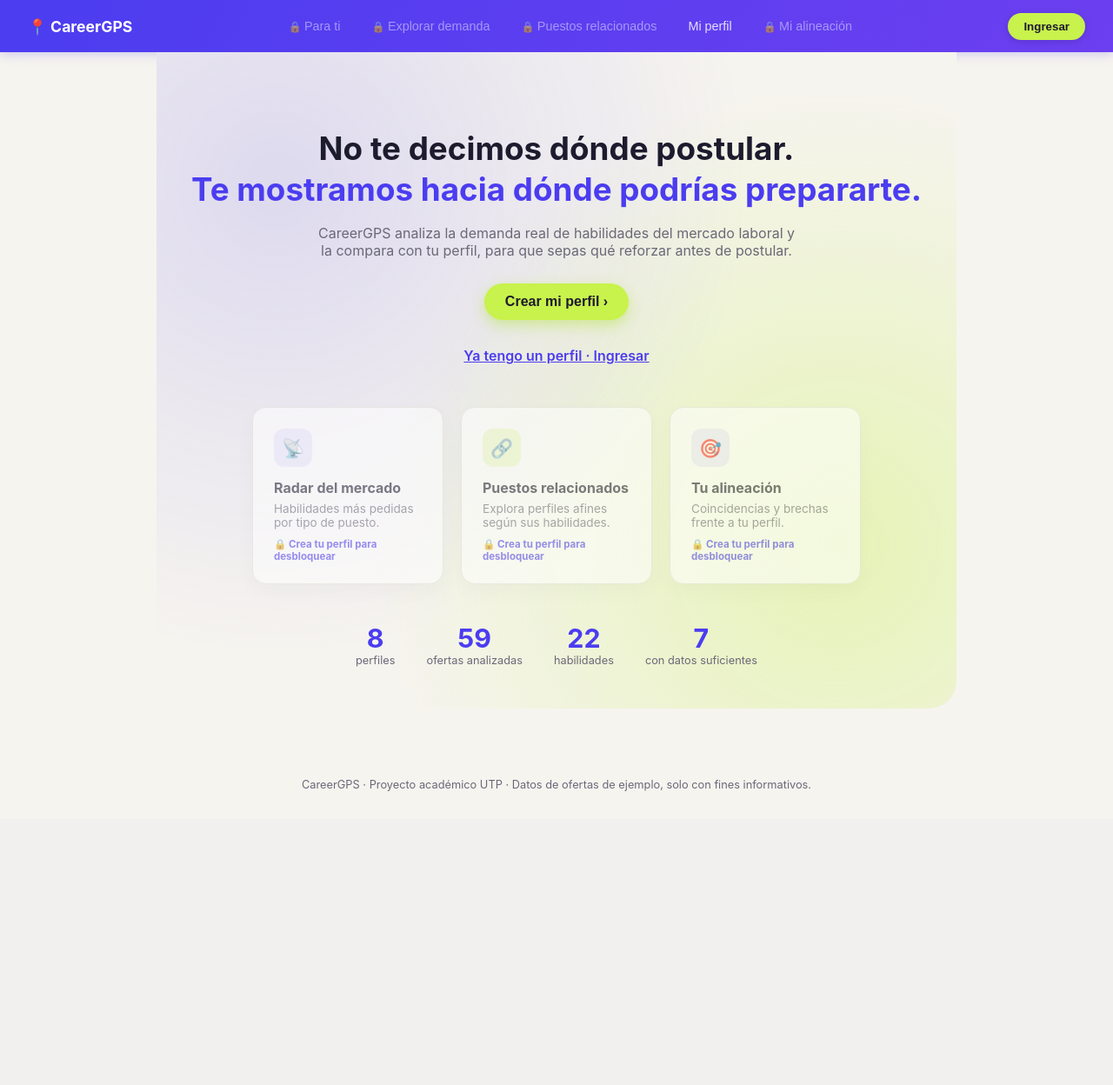
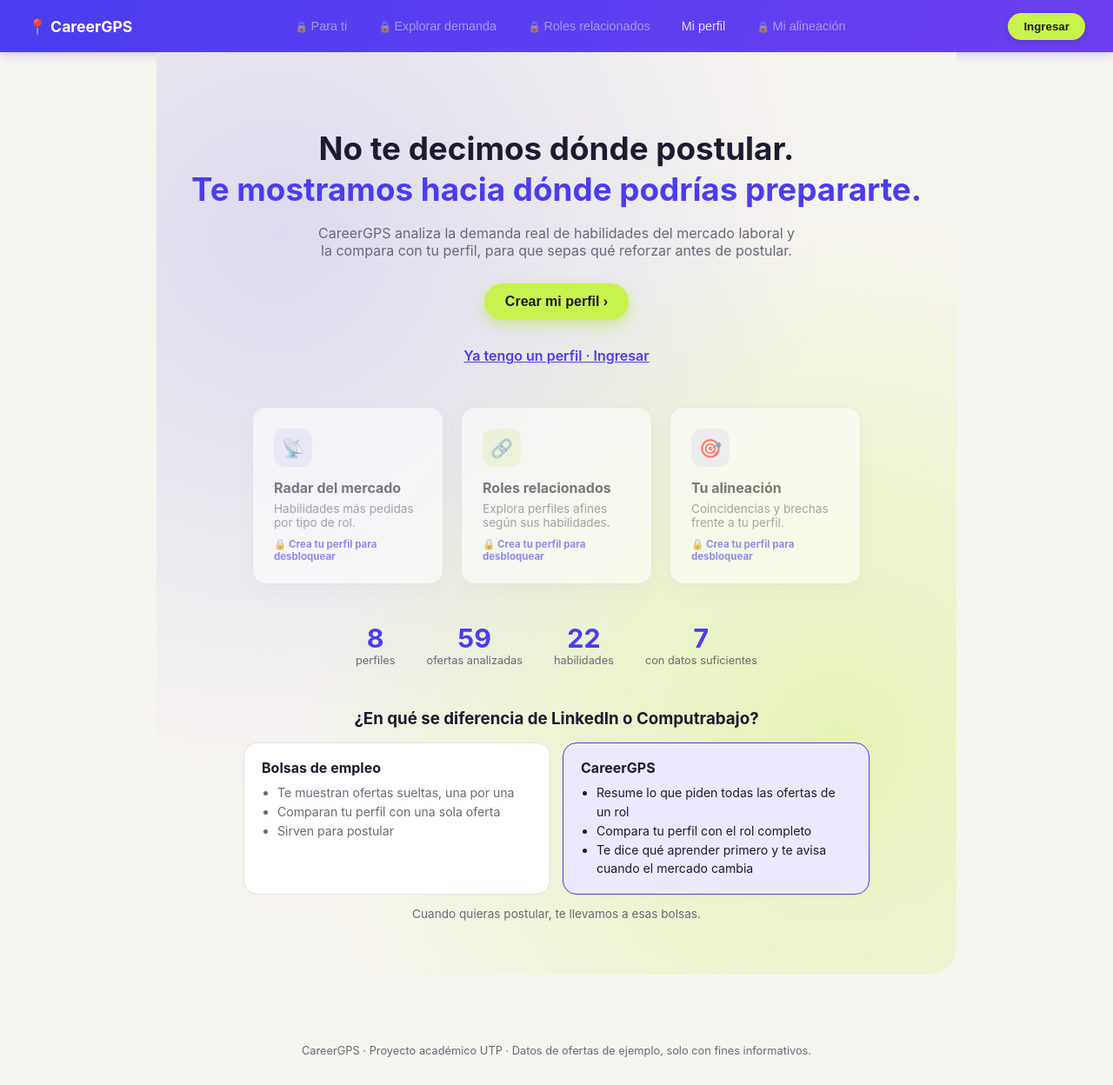
Before and after one commit to gabs-gx/CareerGPS, a Spring Boot app: page / in a window 1280 px wide. Shown: the whole page at 87% size. Before the commit the page ends 910 px from the top, so only its background shows below. Run offline with Spring Boot 4, Linux system fonts and the light colour scheme; data comes from the database, SQL or seed files in the repository.

Commit message:
Perfil se crea al pulsar Listo, roles en vez de puestos y enlaces a bolsas de empleo

```diff
--- a/src/main/java/com/careergps/demand/application/dto/OfertaRequestDTO.java
+++ b/src/main/java/com/careergps/demand/application/dto/OfertaRequestDTO.java
@@ -8,7 +8,7 @@ import jakarta.validation.constraints.NotNull;
 public record OfertaRequestDTO(
         @NotBlank(message = "El codigo es obligatorio") String codigo,
         @NotBlank(message = "El sector es obligatorio") String sector,
-        @NotNull(message = "El puesto es obligatorio") Long puestoId,
+        @NotNull(message = "El rol es obligatorio") Long puestoId,
         @NotBlank(message = "La descripcion es obligatoria") String descripcion,
         List<Long> habilidadIdsConfirmadas) {
 }
--- a/src/main/java/com/careergps/demand/application/service/OfertaService.java
+++ b/src/main/java/com/careergps/demand/application/service/OfertaService.java
@@ -85,7 +85,7 @@ public class OfertaService {
 
     private void validarReferencias(OfertaRequestDTO dto) {
         puestoRepository.findById(dto.puestoId())
-                .orElseThrow(() -> new RecursoNoEncontradoException("Puesto no encontrado: " + dto.puestoId()));
+                .orElseThrow(() -> new RecursoNoEncontradoException("Rol no encontrado: " + dto.puestoId()));
         if (dto.habilidadIdsConfirmadas() != null) {
             for (Long habilidadId : dto.habilidadIdsConfirmadas()) {
                 habilidadRepository.findById(habilidadId)
--- a/src/main/java/com/careergps/demand/application/service/PuestoService.java
+++ b/src/main/java/com/careergps/demand/application/service/PuestoService.java
@@ -54,12 +54,12 @@ public class PuestoService {
 
     public DemandaDTO calcularDemanda(Long puestoId) {
         Puesto puesto = puestoRepository.findById(puestoId)
-                .orElseThrow(() -> new RecursoNoEncontradoException("Puesto no encontrado: " + puestoId));
+                .orElseThrow(() -> new RecursoNoEncontradoException("Rol no encontrado: " + puestoId));
 
         long totalOfertas = ofertaRepository.countByPuestoId(puestoId);
         if (totalOfertas < MINIMO_OFERTAS) {
             throw new DatosInsuficientesException(
-                    "Se necesitan al menos " + MINIMO_OFERTAS + " ofertas para calcular la demanda de este puesto");
+                    "Se necesitan al menos " + MINIMO_OFERTAS + " ofertas para calcular la demanda de este rol");
         }
 
         List<HabilidadFrecuencia> habilidades = ofertaHabilidadRepository.contarFrecuenciaPorPuesto(puestoId).stream()
@@ -89,7 +89,7 @@ public class PuestoService {
 
     public List<PuestoRelacionadoDTO> obtenerPuestosRelacionados(Long puestoId) {
         puestoRepository.findById(puestoId)
-                .orElseThrow(() -> new RecursoNoEncontradoException("Puesto no encontrado: " + puestoId));
+                .orElseThrow(() -> new RecursoNoEncontradoException("Rol no encontrado: " + puestoId));
 
         return puestoRepository.findAll().stream()
                 .filter(otro -> !otro.getId().equals(puestoId))
--- a/src/main/resources/static/css/styles.css
+++ b/src/main/resources/static/css/styles.css
@@ -556,3 +556,20 @@ button.paso { background: none; border: none; font: inherit; cursor: pointer; }
   .paso span { width: 22px; height: 22px; font-size: 0.7rem; }
   .paso-linea { width: 12px; }
 }
+
+.busqueda-externa { margin-top: 18px; padding-top: 14px; border-top: 1px solid var(--border); }
+.busqueda-externa .muted { margin: 0 0 8px; }
+.enlaces { display: flex; gap: 8px; flex-wrap: wrap; }
+.enlace-ext { background: var(--indigo-tint); color: var(--indigo-dark); text-decoration: none; font-weight: 600; font-size: 0.82rem; padding: 7px 14px; border-radius: 999px; transition: transform 0.12s ease, background 0.12s ease; }
+.enlace-ext:hover { background: var(--indigo); color: white; transform: translateY(-1px); }
+
+.comparativa { max-width: 720px; margin: 48px auto 0; text-align: left; }
+.comparativa h3 { text-align: center; margin: 0 0 16px; }
+.comp-grid { display: grid; grid-template-columns: 1fr 1fr; gap: 14px; }
+.comp-col { background: white; border: 1px solid var(--border); border-radius: 16px; padding: 18px 20px; }
+.comp-col.destacada { border-color: var(--indigo); background: var(--indigo-tint); }
+.comp-col h4 { margin: 0 0 8px; }
+.comp-col ul { margin: 0; padding-left: 18px; font-size: 0.88rem; color: var(--muted); line-height: 1.55; }
+.comp-col.destacada ul { color: var(--text-dark); }
+.comparativa > .muted { text-align: center; margin-top: 14px; }
+@media (max-width: 600px) { .comp-grid { grid-template-columns: 1fr; } }
--- a/src/main/resources/static/index.html
+++ b/src/main/resources/static/index.html
@@ -15,7 +15,7 @@
   <nav class="tabs" id="tabs">
     <button class="tab-btn" data-view="inicio">Para ti</button>
     <button class="tab-btn" data-view="demanda">Explorar demanda</button>
-    <button class="tab-btn" data-view="relacionados">Puestos relacionados</button>
+    <button class="tab-btn" data-view="relacionados">Roles relacionados</button>
     <button class="tab-btn" data-view="perfil">Mi perfil</button>
     <button class="tab-btn" data-view="alineacion">Mi alineación</button>
   </nav>
@@ -58,11 +58,11 @@
       <div class="feature-card" data-go="demanda" tabindex="0" role="button">
         <div class="feature-icon indigo">📡</div>
         <h3>Radar del mercado</h3>
-        <p>Habilidades más pedidas por tipo de puesto.</p>
+        <p>Habilidades más pedidas por tipo de rol.</p>
       </div>
       <div class="feature-card" data-go="relacionados" tabindex="0" role="button">
         <div class="feature-icon lime">🔗</div>
-        <h3>Puestos relacionados</h3>
+        <h3>Roles relacionados</h3>
         <p>Explora perfiles afines según sus habilidades.</p>
       </div>
       <div class="feature-card" data-go="alineacion" tabindex="0" role="button">
@@ -73,6 +73,29 @@
     </div>
 
     <div class="stats" id="stats"></div>
+
+    <div class="comparativa">
+      <h3>¿En qué se diferencia de LinkedIn o Computrabajo?</h3>
+      <div class="comp-grid">
+        <div class="comp-col">
+          <h4>Bolsas de empleo</h4>
+          <ul>
+            <li>Te muestran ofertas sueltas, una por una</li>
+            <li>Comparan tu perfil con una sola oferta</li>
+            <li>Sirven para postular</li>
+          </ul>
+        </div>
+        <div class="comp-col destacada">
+          <h4>CareerGPS</h4>
+          <ul>
+            <li>Resume lo que piden todas las ofertas de un rol</li>
+            <li>Compara tu perfil con el rol completo</li>
+            <li>Te dice qué aprender primero y te avisa cuando el mercado cambia</li>
+          </ul>
+        </div>
+      </div>
+      <p class="muted">Cuando quieras postular, te llevamos a esas bolsas.</p>
+    </div>
   </section>
 
   <!-- INICIO -->
@@ -82,19 +105,19 @@
 
     <div id="inicio-vacio" class="card hidden">
       <h3>Aún no elegiste habilidades</h3>
-      <p class="muted">Cuéntanos qué sabes y te mostramos qué puestos se parecen más a ti y qué aprender primero.</p>
+      <p class="muted">Cuéntanos qué sabes y te mostramos qué roles se parecen más a ti y qué aprender primero.</p>
       <button class="btn-primary" id="btn-inicio-habilidades">Elegir mis habilidades ›</button>
     </div>
 
     <div id="inicio-contenido">
       <div class="card">
         <h3>Tus mejores coincidencias</h3>
-        <p class="muted">Toca un puesto para ver el detalle de tu alineación.</p>
+        <p class="muted">Toca un rol para ver el detalle de tu alineación.</p>
         <div id="inicio-ranking"></div>
       </div>
       <div class="card">
         <h3>Aprende esto primero</h3>
-        <p class="muted">Las habilidades que más te acercarían a tus 3 mejores puestos.</p>
+        <p class="muted">Las habilidades que más te acercarían a tus 3 mejores roles.</p>
         <div id="inicio-aprender" class="aprender-grid"></div>
       </div>
     </div>
@@ -112,21 +135,25 @@
         <h3 id="demanda-titulo"></h3>
         <span class="badge" id="demanda-total"></span>
       </div>
-      <p class="muted">Frecuencia de cada habilidad entre las ofertas registradas para este puesto.</p>
+      <p class="muted">Frecuencia de cada habilidad entre las ofertas registradas para este rol.</p>
       <div id="demanda-barras"></div>
-      <button class="btn-secondary" id="btn-ver-relacionados-desde-demanda">Ver puestos relacionados ›</button>
+      <div class="busqueda-externa">
+        <p class="muted">¿Quieres ver ofertas reales de este rol? Se abren en otra pestaña:</p>
+        <div class="enlaces" id="demanda-enlaces"></div>
+      </div>
+      <button class="btn-secondary" id="btn-ver-relacionados-desde-demanda">Ver roles relacionados ›</button>
     </div>
   </section>
 
   <!-- RELACIONADOS -->
   <section id="view-relacionados" class="view">
-    <h2>¿Con qué puesto quieres comparar?</h2>
+    <h2>¿Con qué rol quieres comparar?</h2>
     <div class="puesto-grid" id="puestos-relacionados"></div>
     <p id="relacionados-error" class="error-msg hidden"></p>
 
     <div id="relacionados-resultado" class="card hidden">
       <h3 id="relacionados-titulo"></h3>
-      <p class="muted">Toca un puesto para ver su demanda de habilidades.</p>
+      <p class="muted">Toca un rol para ver su demanda de habilidades.</p>
       <div id="relacionados-lista"></div>
     </div>
   </section>
@@ -184,7 +211,7 @@
 
     <div class="card hidden" id="panel-habilidades">
       <h3>¿Qué sabes hacer?</h3>
-      <p class="muted">Elige las habilidades del catálogo y marca tu nivel. Verás cuántos puestos las piden.</p>
+      <p class="muted">Elige las habilidades del catálogo y marca tu nivel. Verás cuántos roles las piden.</p>
 
       <div class="skill-layout">
         <div class="skill-col">
@@ -215,7 +242,7 @@
 
   <!-- ALINEACION -->
   <section id="view-alineacion" class="view">
-    <h2>Compara tu perfil contra un puesto</h2>
+    <h2>Compara tu perfil contra un rol</h2>
     <div class="puesto-grid" id="puestos-alineacion"></div>
     <p id="alineacion-error" class="error-msg hidden"></p>
 
@@ -230,6 +257,11 @@
       <div class="alineacion-box ok">
         <strong>✓ Coincidencias</strong>
         <div id="alineacion-coincidencias" class="chip-group"></div>
+      </div>
+
+      <div class="busqueda-externa">
+        <p class="muted">Cuando quieras postular, busca ofertas reales de este rol:</p>
+        <div class="enlaces" id="alineacion-enlaces"></div>
       </div>
 
       <div class="alineacion-box warn">
@@ -249,7 +281,7 @@
     <p>Tu cuenta quedó creada con</p>
     <div class="codigo correo" id="modal-codigo"></div>
     <p class="muted">Ya puedes volver a ingresar con tu correo y contraseña cuando quieras.</p>
-    <button class="btn-primary" id="btn-modal-ok">Ver mis coincidencias ›</button>
+    <button class="btn-primary" id="btn-modal-ok">Elegir mis habilidades ›</button>
   </div>
 </div>
 
--- a/src/main/resources/static/js/app.js
+++ b/src/main/resources/static/js/app.js
@@ -48,6 +48,17 @@ try {
 
 const $ = (id) => document.getElementById(id);
 const sleep = (ms) => new Promise((r) => setTimeout(r, ms));
+
+function enlacesBusqueda(nombre) {
+  const q = encodeURIComponent(nombre);
+  const slug = nombre.toLowerCase().trim().replace(/\s+/g, "-");
+  return [
+    ["LinkedIn", "https://www.linkedin.com/jobs/search/?keywords=" + q + "&location=Per%C3%BA"],
+    ["Computrabajo", "https://pe.computrabajo.com/trabajo-de-" + slug],
+    ["Indeed", "https://pe.indeed.com/jobs?q=" + q],
+    ["Bumeran", "https://www.bumeran.com.pe/empleos-busqueda-" + slug + ".html"],
+  ].map(([n, u]) => '<a class="enlace-ext" href="' + u + '" target="_blank" rel="noopener noreferrer">' + n + " ↗</a>").join("");
+}
 
 function esc(texto) {
   const d = document.createElement("div");
@@ -273,7 +284,7 @@ async function evaluarAlertas() {
         return;
       }
       const orden = lista.slice().sort((a, b) => Math.abs(b.ahora - b.antes) - Math.abs(a.ahora - a.antes));
-      nuevas.push([tipo, "Tu alineación " + verbo + " en " + lista.length + " puestos. Lo más notable: " + detalle(orden[0]) + " y " + detalle(orden[1]) + "."]);
+      nuevas.push([tipo, "Tu alineación " + verbo + " en " + lista.length + " roles. Lo más notable: " + detalle(orden[0]) + " y " + detalle(orden[1]) + "."]);
     };
     resumir(subidas, "sube", "subió");
     resumir(bajadas, "baja", "bajó");
@@ -314,7 +325,7 @@ function actualizarSesionUI() {
   $("perfil-subtitulo").textContent = on
     ? "Tus datos de cuenta. Solo la carrera se puede cambiar."
     : "Lo necesitamos para comparar tus habilidades con lo que pide el mercado.";
-  $("btn-guardar-perfil").textContent = on ? "Guardar cambios" : "Crear mi perfil y entrar ›";
+  $("btn-guardar-perfil").textContent = "Guardar y continuar ›";
   $("user-badge").textContent = state.nombres ? state.nombres.trim()[0].toUpperCase() : "👤";
   $("menu-nombre").textContent = nombreCompleto() || "Mi cuenta";
   $("menu-carrera").textContent = state.carrera || "";
@@ -377,7 +388,7 @@ async function ingresar() {
 }
 
 function mostrarBienvenida() {
-  $("modal-titulo").textContent = "¡Listo, " + (state.nombres || "bienvenido/a") + "!";
+  $("modal-titulo").textContent = "¡Perfil creado, " + (state.nombres || "bienvenido/a") + "!";
   $("modal-codigo").textContent = state.correo || "";
   $("modal-bienvenida").classList.remove("hidden");
 }
@@ -409,7 +420,7 @@ function actualizarPasos() {
   pasos[1].classList.toggle("hecho", state.paso === 2 && datos && habilidades);
   pasos[2].classList.toggle("actual", state.paso === 2 && datos && habilidades);
   $("btn-siguiente").disabled = !datos;
-  $("btn-guardar-perfil").disabled = !(datos && (sesionActiva() || habilidades));
+  $("btn-guardar-perfil").disabled = !(datos && sesionActiva());
 }
 
 function renderCategorias() {
@@ -439,7 +450,7 @@ function renderCatalogo() {
     btn.type = "button";
     btn.className = "skill-chip" + (state.nivelesUI[h.id] ? " sel" : "");
     btn.innerHTML = "<span>" + (state.nivelesUI[h.id] ? "✓ " : "") + esc(h.nombre) + "</span>" +
-      (n ? "<small>📈 " + n + (n === 1 ? " puesto" : " puestos") + "</small>" : "");
+      (n ? "<small>📈 " + n + (n === 1 ? " rol" : " roles") + "</small>" : "");
     btn.onclick = () => {
       if (state.nivelesUI[h.id]) {
         if (state.nivelesGuardados[h.id]) return toast("Esa habilidad ya está guardada. Cambia su nivel a la derecha.");
@@ -537,66 +548,96 @@ async function cargarMiPerfil() {
   actualizarSesionUI();
 }
 
+async function actualizarCarrera(carrera) {
+  if (carrera === state.carrera) return;
+  try {
+    await fetchJson(API + "/estudiantes/" + state.estudianteId, {
+      method: "PUT",
+      headers: { "Content-Type": "application/json" },
+      body: JSON.stringify({ carrera }),
+    });
+  } catch (e) {
+    if (e.status === 404) {
+      olvidarEstudiante();
+      throw new Error("Tu cuenta ya no existe. Crea una nueva.");
+    }
+    throw e;
+  }
+  state.carrera = carrera;
+  guardarSesion();
+}
+
+async function continuarDesdeDatos() {
+  const btn = $("btn-siguiente");
+  const statusEl = $("perfil-status");
+  const v = (id) => $(id).value.trim();
+  statusEl.className = "status-msg";
+  statusEl.textContent = "";
+  if (!datosCompletos()) return;
+  btn.disabled = true;
+  btn.textContent = "Creando tu perfil…";
+  try {
+    if (sesionActiva()) {
+      await actualizarCarrera(v("input-carrera"));
+      irPaso(2);
+    } else {
+      const sesion = await fetchJson(API + "/auth/registro", {
+        method: "POST",
+        headers: { "Content-Type": "application/json" },
+        body: JSON.stringify({
+          nombres: v("input-nombres"), apellidos: v("input-apellidos"), correo: v("input-correo"),
+          password: $("input-password").value, carrera: v("input-carrera"),
+        }),
+      });
+      aplicarSesion(sesion);
+      $("input-password").value = "";
+      actualizarSesionUI();
+      mostrarBienvenida();
+    }
+  } catch (e) {
+    statusEl.className = "error-msg";
+    statusEl.textContent = e.message;
+  } finally {
+    btn.textContent = "Listo ›";
+    actualizarPasos();
+  }
+}
+
 async function guardarPerfil() {
   const btn = $("btn-guardar-perfil");
   const statusEl = $("perfil-status");
-  const v = (id) => $(id).value.trim();
-  const carrera = v("input-carrera");
-  const eraNuevo = !sesionActiva();
   statusEl.className = "status-msg";
   statusEl.textContent = "";
-  if (!datosCompletos()) {
+  if (!sesionActiva() || !datosCompletos()) {
     statusEl.className = "error-msg";
-    statusEl.textContent = "Completa todos tus datos para continuar.";
+    statusEl.textContent = "Primero completa tus datos y pulsa Listo.";
     return irPaso(1);
   }
   btn.disabled = true;
   btn.textContent = "Guardando…";
   try {
-    const json = (method, cuerpo) => ({
-      method,
-      headers: { "Content-Type": "application/json" },
-      body: JSON.stringify(cuerpo),
-    });
-    if (eraNuevo) {
-      const sesion = await fetchJson(API + "/auth/registro", json("POST", {
-        nombres: v("input-nombres"), apellidos: v("input-apellidos"), correo: v("input-correo"),
-        password: $("input-password").value, carrera,
-      }));
-      aplicarSesion(sesion);
-      $("input-password").value = "";
-    } else {
-      try {
-        await fetchJson(API + "/estudiantes/" + state.estudianteId, json("PUT", { carrera }));
-      } catch (e) {
-        if (e.status === 404) {
-          olvidarEstudiante();
-          throw new Error("Tu cuenta ya no existe. Crea una nueva.");
-        }
-        throw e;
-      }
-      state.carrera = carrera;
-      guardarSesion();
-    }
+    await actualizarCarrera($("input-carrera").value.trim());
     for (const id of Object.keys(state.nivelesUI).filter((k) => state.nivelesUI[k] !== state.nivelesGuardados[k])) {
-      await fetchJson(API + "/estudiantes/" + state.estudianteId + "/habilidades",
-        json("POST", { habilidadId: Number(id), nivel: state.nivelesUI[id] }));
+      await fetchJson(API + "/estudiantes/" + state.estudianteId + "/habilidades", {
+        method: "POST",
+        headers: { "Content-Type": "application/json" },
+        body: JSON.stringify({ habilidadId: Number(id), nivel: state.nivelesUI[id] }),
+      });
     }
     state.nivelesGuardados = Object.assign({}, state.nivelesUI);
     actualizarSesionUI();
     renderChips();
     await evaluarAlertas();
-    if (eraNuevo) mostrarBienvenida();
-    else { toast("Perfil guardado ✓", "ok"); irAlApp("inicio"); }
+    toast("Perfil guardado ✓", "ok");
+    irAlApp("inicio");
   } catch (e) {
     statusEl.className = "error-msg";
     statusEl.textContent = e.message;
   } finally {
-    btn.disabled = false;
-    actualizarSesionUI();
+    btn.textContent = "Guardar y continuar ›";
+    actualizarPasos();
   }
 }
-
 
 function renderInicio() {
   if (!sesionActiva()) return;
@@ -637,12 +678,12 @@ function renderInicio() {
   }));
   const top = Object.values(acumulado).sort((a, b) => b.total - a.total).slice(0, 3);
   const aprender = $("inicio-aprender");
-  aprender.innerHTML = top.length ? "" : '<p class="muted">¡Ya cubres lo que piden tus mejores puestos!</p>';
+  aprender.innerHTML = top.length ? "" : '<p class="muted">¡Ya cubres lo que piden tus mejores roles!</p>';
   top.forEach((t, i) => {
     const card = document.createElement("div");
     card.className = "aprender-card";
     card.innerHTML = '<span class="num">PRIORIDAD ' + (i + 1) + '</span><h4>' + esc(t.nombre) + '</h4><p>Se pide en ' + t.puestos +
-      (t.puestos === 1 ? " de tus 3 mejores puestos" : " de tus 3 mejores puestos") + ', en promedio en el ' + Math.round(t.total / t.puestos) + '% de sus ofertas.</p>';
+      (t.puestos === 1 ? " de tus 3 mejores roles" : " de tus 3 mejores roles") + ', en promedio en el ' + Math.round(t.total / t.puestos) + '% de sus ofertas.</p>';
     aprender.appendChild(card);
   });
 }
@@ -701,10 +742,11 @@ async function verDemanda() {
   errorEl.classList.add("hidden");
   resultadoEl.classList.add("hidden");
 
-  if (!state.puestoDemandaId) return mostrarError("demanda-error", "Primero elige un puesto.");
+  if (!state.puestoDemandaId) return mostrarError("demanda-error", "Primero elige un rol.");
   try {
     const demanda = await fetchJson(API + "/puestos/" + state.puestoDemandaId + "/demanda");
     $("demanda-titulo").textContent = demanda.puestoNombre;
+    $("demanda-enlaces").innerHTML = enlacesBusqueda(demanda.puestoNombre);
     animarNumero($("demanda-total"), demanda.totalOfertas, (x) => x + " ofertas analizadas", 700);
     const barrasEl = $("demanda-barras");
     barrasEl.innerHTML = "";
@@ -737,16 +779,16 @@ async function verRelacionados(puestoId) {
   const id = puestoId || state.puestoRelacionadosId;
   const errorEl = $("relacionados-error");
   errorEl.classList.add("hidden");
-  if (!id) return mostrarError("relacionados-error", "Primero elige un puesto.");
+  if (!id) return mostrarError("relacionados-error", "Primero elige un rol.");
   state.puestoRelacionadosId = id;
   refrescarPuestos();
   try {
     const relacionados = await fetchJson(API + "/puestos/" + id + "/relacionados");
     const puesto = state.puestos.find((p) => p.id === id);
-    $("relacionados-titulo").textContent = "Puestos relacionados con " + (puesto ? puesto.nombre : "");
+    $("relacionados-titulo").textContent = "Roles relacionados con " + (puesto ? puesto.nombre : "");
     const listaEl = $("relacionados-lista");
     listaEl.innerHTML = relacionados.length === 0
-      ? '<p class="muted">No hay puestos con habilidades en común todavía.</p>'
+      ? '<p class="muted">No hay roles con habilidades en común todavía.</p>'
       : "";
     relacionados.forEach((r) => {
       const pct = Math.round(r.similitud * 100);
@@ -783,10 +825,11 @@ async function verAlineacion() {
   if (!state.estudianteId) {
     return mostrarError("alineacion-error", "Primero crea tu perfil.");
   }
-  if (!state.puestoAlineacionId) return mostrarError("alineacion-error", "Elige un puesto para comparar.");
+  if (!state.puestoAlineacionId) return mostrarError("alineacion-error", "Elige un rol para comparar.");
   try {
     const a = await fetchJson(API + "/estudiantes/" + state.estudianteId + "/alineacion/" + state.puestoAlineacionId);
     $("alineacion-titulo").textContent = "Tu alineación con " + a.puestoNombre;
+    $("alineacion-enlaces").innerHTML = enlacesBusqueda(a.puestoNombre);
     const demanda = state.demandas[state.puestoAlineacionId];
     const porcentaje = (nombre) => {
       const h = demanda && demanda.habilidades.find((x) => x.nombre === nombre);
@@ -796,12 +839,12 @@ async function verAlineacion() {
       ? lista.map((c) => "<span class='chip'>" + esc(c) + (extra ? porcentaje(c) : "") + "</span>").join("")
       : "<span class='muted'>" + vacio + "</span>";
     $("alineacion-coincidencias").innerHTML = chips(a.coincidencias, "Ninguna todavía", false);
-    $("alineacion-fortalecer").innerHTML = chips(a.aFortalecer, "¡Dominas todo lo que pide este puesto!", true);
+    $("alineacion-fortalecer").innerHTML = chips(a.aFortalecer, "¡Dominas todo lo que pide este rol!", true);
 
     const total = a.coincidencias.length + a.aFortalecer.length;
     const pct = total ? Math.round(a.coincidencias.length * 100 / total) : 0;
     $("ring-texto").textContent = total
-      ? "Cubres " + a.coincidencias.length + " de las " + total + " habilidades que pide este puesto."
+      ? "Cubres " + a.coincidencias.length + " de las " + total + " habilidades que pide este rol."
       : "Este puesto todavía no tiene habilidades registradas.";
     const ring = $("ring");
     ring.style.setProperty("--p", 0);
@@ -840,12 +883,12 @@ $("btn-ver-password").addEventListener("click", () => {
   campo.type = oculto ? "text" : "password";
   $("btn-ver-password").textContent = oculto ? "Ocultar contraseña" : "Mostrar contraseña";
 });
-$("btn-siguiente").addEventListener("click", () => irPaso(2));
+$("btn-siguiente").addEventListener("click", continuarDesdeDatos);
 $("btn-atras").addEventListener("click", () => irPaso(1));
 document.querySelectorAll("button.paso").forEach((p) => {
   p.addEventListener("click", () => {
     const destino = Number(p.dataset.paso);
-    if (destino === 2 && !datosCompletos()) return toast("Completa tus datos primero", "error");
+    if (destino === 2 && !sesionActiva()) return toast("Primero pulsa Listo para crear tu perfil", "error");
     irPaso(destino);
   });
 });
@@ -890,7 +933,7 @@ $("user-menu").addEventListener("click", (e) => e.stopPropagation());
 $("alert-menu").addEventListener("click", (e) => e.stopPropagation());
 $("btn-modal-ok").addEventListener("click", () => {
   $("modal-bienvenida").classList.add("hidden");
-  irAlApp("inicio");
+  irPaso(2);
 });
 $("btn-ver-relacionados-desde-demanda").addEventListener("click", () => verRelacionados(state.puestoDemandaId));
 $("btn-guardar-perfil").addEventListener("click", guardarPerfil);
```
